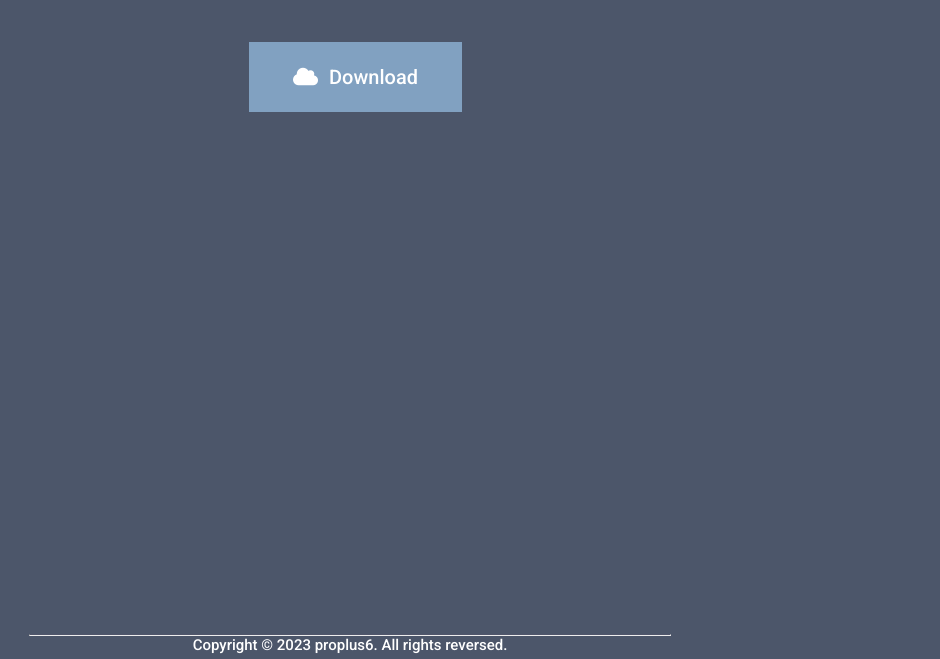
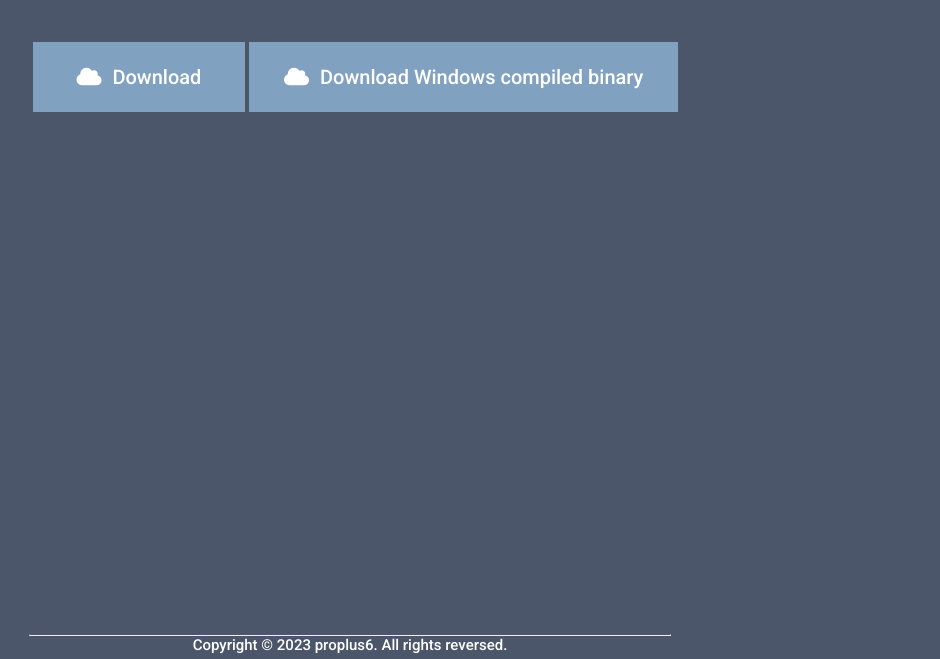
Before and after one commit to EgorChernov37/pdixwebsite, a plain HTML site: page downloads/index.html in a window 1280 px wide. Shown: the part 141-800 px from the top of the page, without its empty margins (290-1230 px from the left). Drawn offline with Linux system fonts and the light colour scheme.

Commit message:
Update index.html

```diff
--- a/downloads/index.html
+++ b/downloads/index.html
@@ -31,6 +31,16 @@
           Size: 1.3 MB
         </div>
     </a>
+    <a class="face-button" title="/repos/build/windows/build-v8.4.zip" href="/repos/build/windows/build-v8.4.zip">
+        <div class="face-primary">
+          <span class="icon2 fa fa-cloud"></span>
+          Download Windows compiled binary
+        </div>
+        <div class="face-secondary">
+          <span class="icon1 fa-regular fa-hdd"></span>
+          Size: 15.0 MB
+        </div>
+    </a>
     <textarea style="width: 215px; height: 105px; visibility: hidden;"></textarea>
 <div id="footer">
     <hr>
```
